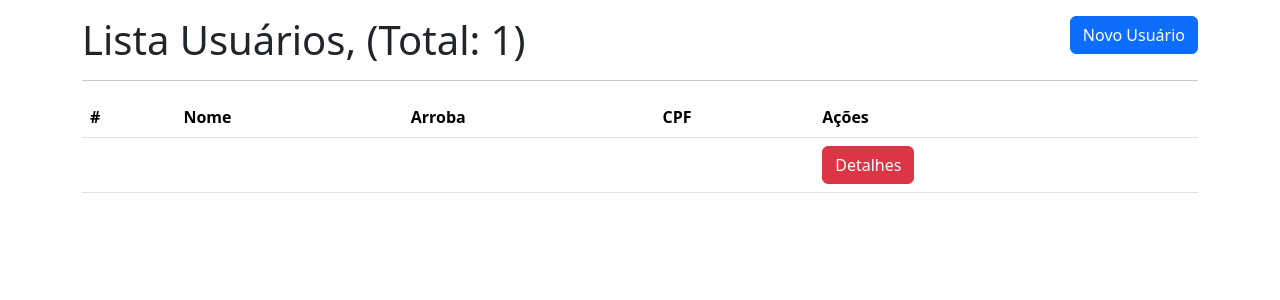
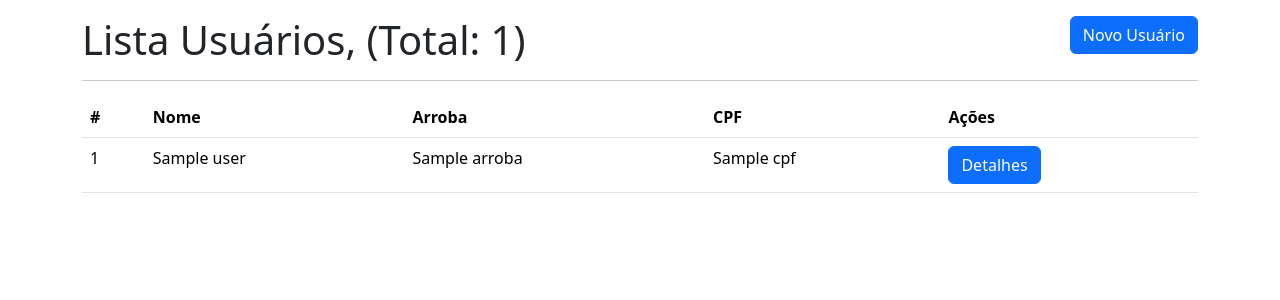
Before and after one commit to bernardo-guilherme/SpringBoot, a Spring app: template src/main/resources/templates/users/index.html in a window 1280 px wide. Shown: the top 300 px of the page. Run offline with Thymeleaf, Linux system fonts and the light colour scheme; the template is opened without the code that fills it: most values are stand-ins (such as "Sample title", 1, 10 or a date in 2020); data that the repository does not hold is empty.

Commit message:
o erro era no edit configurations do Application.java e tambem nos classloaders do dev-tools e ActiveJBDC mais alguns erros por eu não ter verificado os nomes das variaveis nos codigos html

```diff
--- a/pom.xml
+++ b/pom.xml
@@ -39,12 +39,6 @@
 			<artifactId>spring-boot-starter-webmvc</artifactId>
 		</dependency>
 
-		<dependency>
-			<groupId>org.springframework.boot</groupId>
-			<artifactId>spring-boot-devtools</artifactId>
-			<scope>runtime</scope>
-			<optional>true</optional>
-		</dependency>
 		<dependency>
 			<groupId>org.projectlombok</groupId>
 			<artifactId>lombok</artifactId>
--- a/src/main/java/com/bernardo/ListaUsuarios/bernardo/config/DataInitializer.java
+++ b/src/main/java/com/bernardo/ListaUsuarios/bernardo/config/DataInitializer.java
@@ -17,9 +17,9 @@ public class DataInitializer implements CommandLineRunner {
             // 2. Garante que a tabela existe
             String sqlCreate = "CREATE TABLE IF NOT EXISTS users (" +
                     "id INTEGER PRIMARY KEY AUTOINCREMENT, " +
-                    "first_name VARCHAR(56), " +
-                    "last_name VARCHAR(56), " +
-                    "email VARCHAR(100))";
+                    "name VARCHAR(100), " +
+                    "arroba VARCHAR(56), " +
+                    "cpf VARCHAR(14))";
             Base.exec(sqlCreate);
 
             sqlCreate = "CREATE TABLE IF NOT EXISTS books (" +
--- a/src/main/resources/templates/users/index.html
+++ b/src/main/resources/templates/users/index.html
@@ -24,12 +24,12 @@
         </thead>
         <tbody>
         <tr th:each="user : ${users}">
-            <td style="padding: 8px;" th:text="${user.getId()}">1</td>
-            <td style="padding: 8px;" th:text="${user.getFirst_name()}">João</td>
-            <td style="padding: 8px;" th:text="${user.getLast_name()}">Silva</td>
-            <td style="padding: 8px;" th:text="${user.getEmail()}">joao@email.com</td>
+            <td style="padding: 8px;" th:text="${user.id}">1</td>
+            <td style="padding: 8px;" th:text="${user.name}">João</td>
+            <td style="padding: 8px;" th:text="${user.arroba}">@joao</td>
+            <td style="padding: 8px;" th:text="${user.cpf}">000.000.000-00</td>
             <td>
-                <a  th:href="@{|/users/show/${user.id}|}" class="btn btn-danger">Detalhes</a>
+                <a th:href="@{|/users/show/${user.id}|}" class="btn btn-primary">Detalhes</a>
             </td>
         </tr>
         </tbody>
```
Also changed, not shown: 1 other file.
